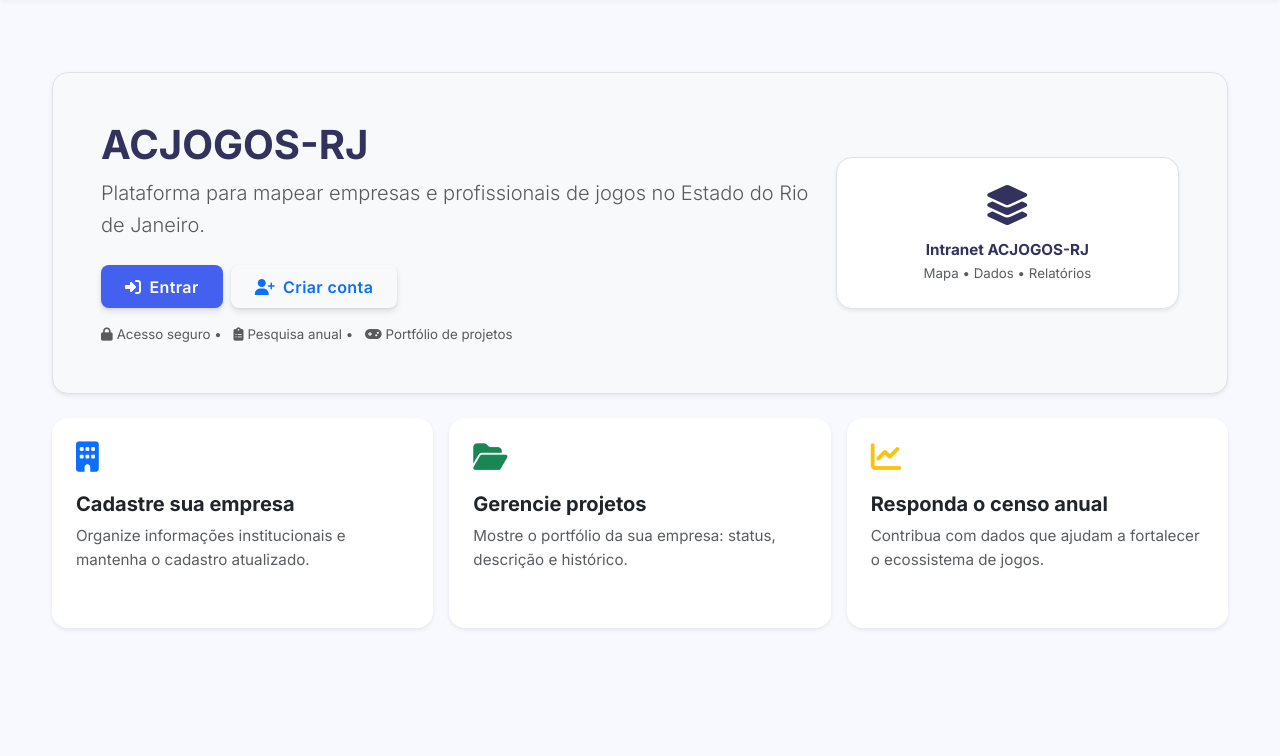
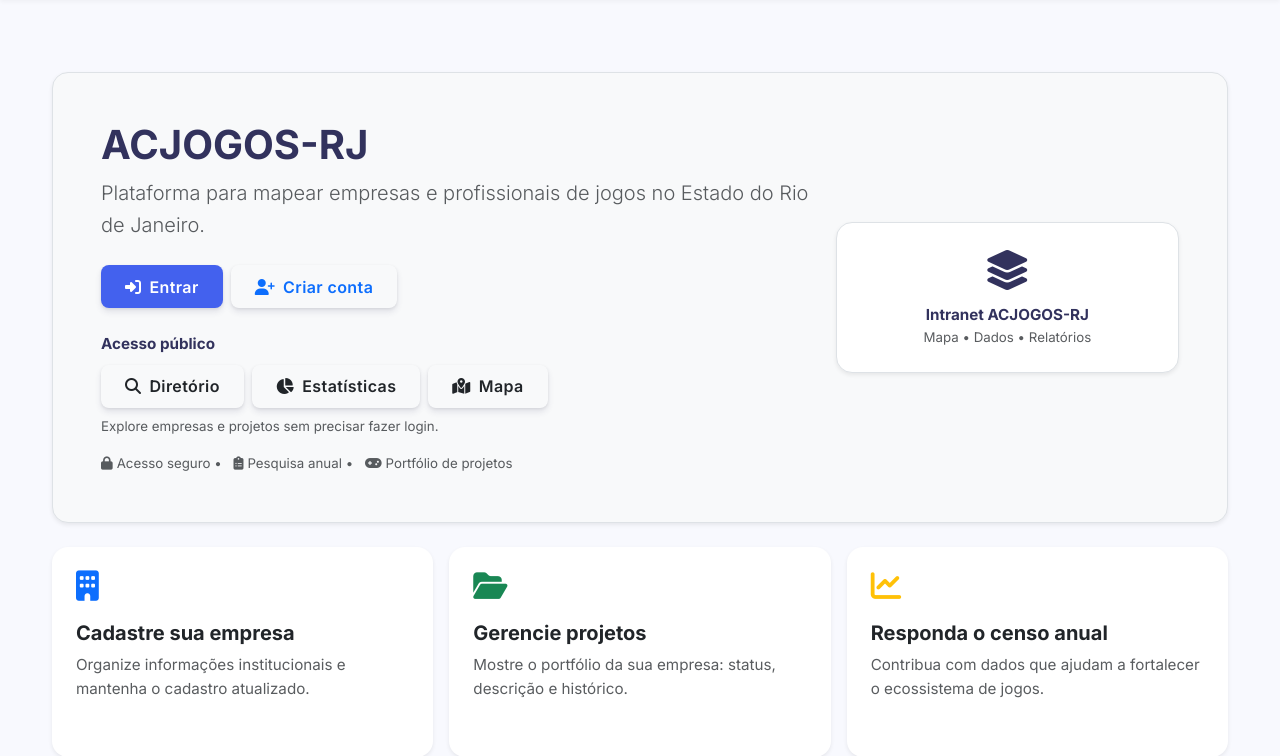
Before and after one commit to JoaoLopes07/projeto-integrador-curso, a Django app: page / in a window 1280 px wide. Shown: the part 74-830 px from the top of the page. Run offline with Django 5.2, Linux system fonts and the light colour scheme.

Commit message:
feat: odd novos botões nas páginas iniciais

```diff
--- a/templates/public/landing.html
+++ b/templates/public/landing.html
@@ -20,6 +20,27 @@
           <a class="btn btn-outline-primary px-4" href="{% url 'register' %}">
             <i class="fas fa-user-plus me-2"></i>Criar conta
           </a>
+        </div>
+
+        {# ===== ACESSO PÚBLICO ===== #}
+        <div class="mt-4">
+          <div class="fw-bold mb-2">Acesso público</div>
+          <div class="d-flex flex-wrap gap-2">
+            <a class="btn btn-outline-dark px-4" href="{% url 'public:diretorio' %}">
+              <i class="fas fa-search me-2"></i>Diretório
+            </a>
+
+            <a class="btn btn-outline-dark px-4" href="{% url 'public:estatisticas' %}">
+              <i class="fas fa-chart-pie me-2"></i>Estatísticas
+            </a>
+
+            <a class="btn btn-outline-dark px-4" href="{% url 'public:mapa' %}">
+              <i class="fas fa-map-marked-alt me-2"></i>Mapa
+            </a>
+          </div>
+          <div class="small text-muted mt-2">
+            Explore empresas e projetos sem precisar fazer login.
+          </div>
         </div>
 
         <div class="mt-3 small text-muted">
```
